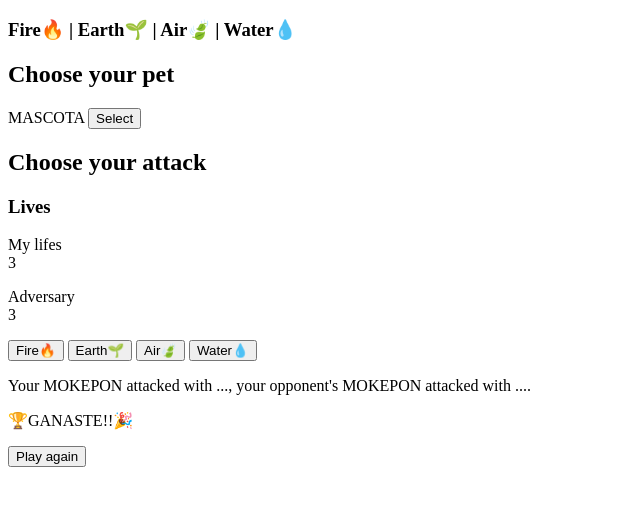
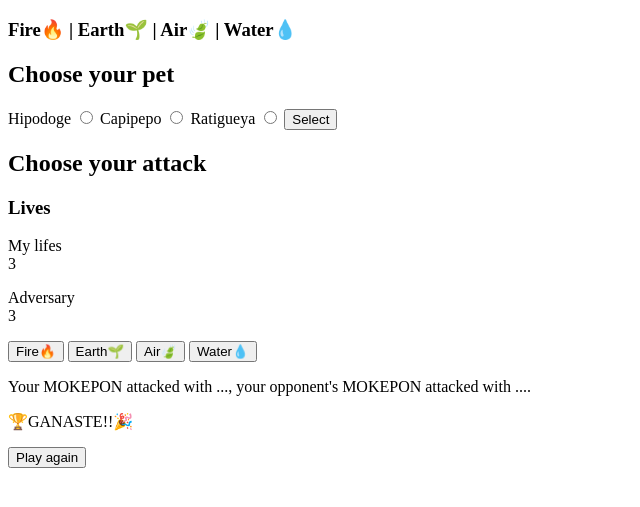
Before and after one commit to ValenciaTatiana/MOKEPON-game, a plain HTML site: page index.html in a window 1280 px wide. Shown: the part 61-568 px from the top of the page, without its empty margins (0-640 px from the left). Drawn offline with Linux system fonts and the light colour scheme.

Commit message:
Adding Mokepon options.

```diff
--- a/index.html
+++ b/index.html
@@ -14,7 +14,16 @@
     </header>
     <section id="select-pet">
         <h2>Choose your pet</h2>
-        MASCOTA
+
+        <label for="hipodoge">Hipodoge</label>
+        <input type="radio" name="mascota" id="hipodoge">
+
+        <label for="capipepo">Capipepo</label>
+        <input type="radio" name="mascota" id="capipepo">
+
+        <label for="ratigueya">Ratigueya</label>
+        <input type="radio" name="mascota" id="ratigueya">
+
         <button>Select</button>
     </section>
     <section id="select-attack">
```
